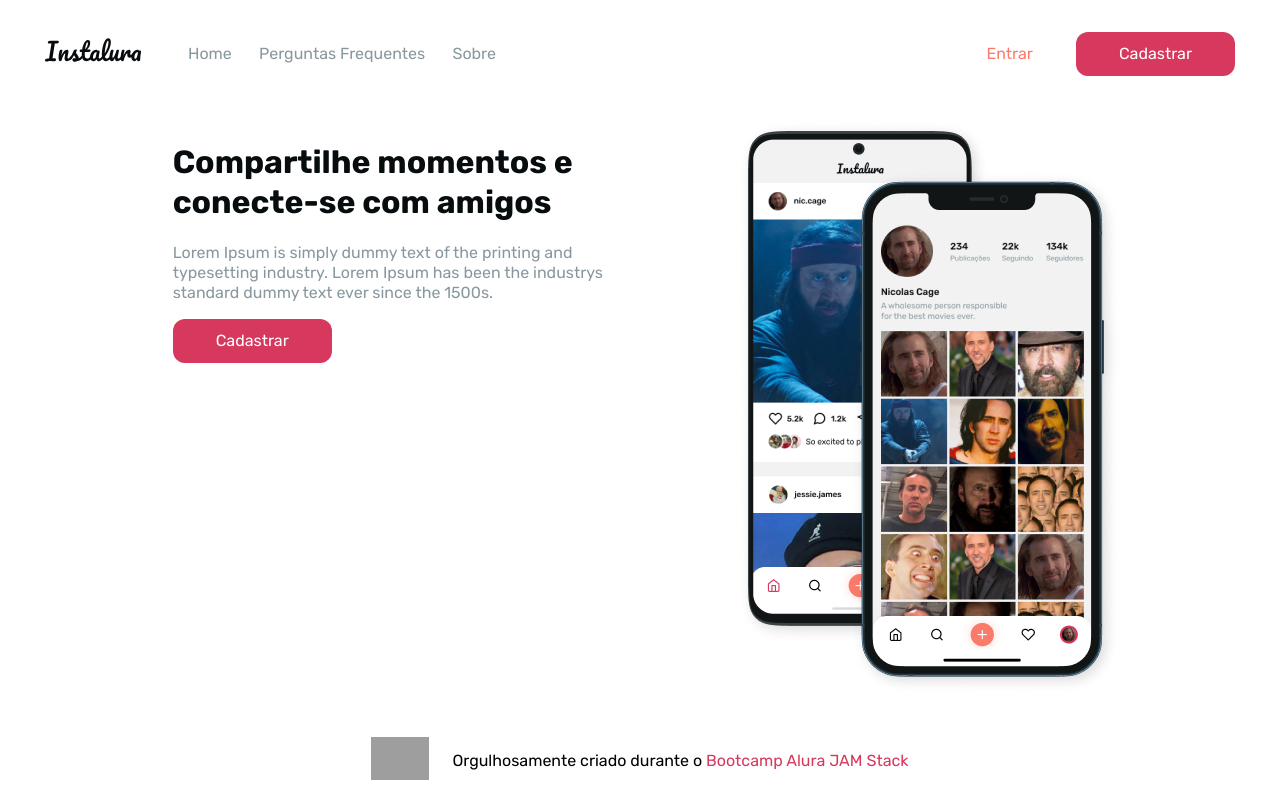
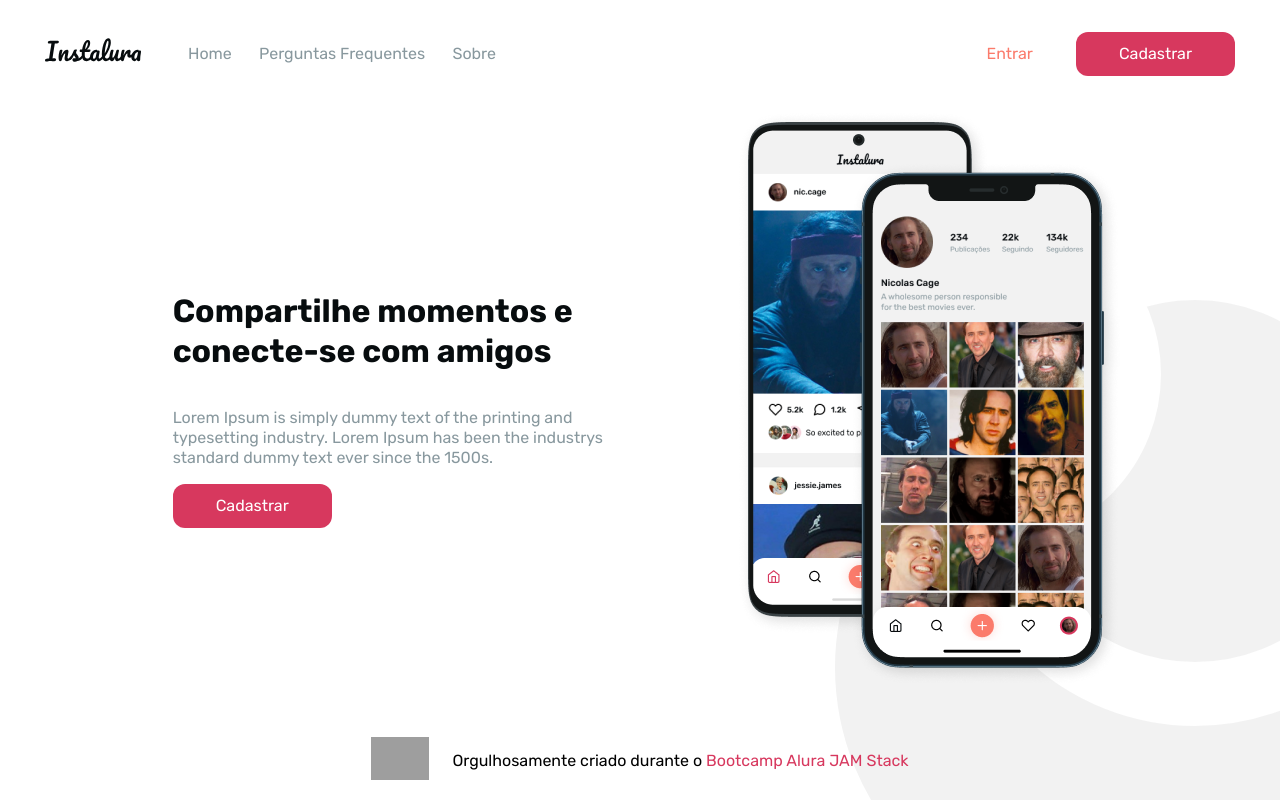
Before and after one commit to emersonpgomes/instalura, a Next.js app: page / in a window 1280 px wide. Built offline with nearby package versions, Linux system fonts and the light colour scheme; grey boxes are pictures that could not be loaded.

Commit message:
feat: resultado da aula 10 - componente Box

```diff
--- a/pages/index.tsx
+++ b/pages/index.tsx
@@ -4,11 +4,17 @@ import { Button } from '../src/components/common/button';
 import { Menu } from '../src/components/common/menu';
 import { Text } from '../src/components/common/text';
 import { Layout } from '../src/components/layout';
+import { Box } from '../src/components/layout/box';
 import { Grid } from '../src/components/layout/grid';
 
 export default function Home() {
   return (
-    <Layout>
+    <Box
+      as={Layout}
+      backgroundImage="url(/images/bubbles.svg)"
+      backgroundRepeat="no-repeat"
+      backgroundPosition="bottom right"
+    >
       <Head>
         <title>Instalura - by: Emerson P. Gomes</title>
       </Head>
@@ -16,9 +22,21 @@ export default function Home() {
         <Menu />
       </Layout.Header>
       <Layout.Content>
-        <Grid.Container>
+        <Grid.Container
+          marginTop={{
+            xs: '32px',
+            md: 'auto',
+          }}
+        >
           <Grid.Row>
-            <Grid.Col offset={{ xs: 0, md: 1 }} span={{ xs: 12, md: 5 }}>
+            <Grid.Col
+              offset={{ xs: 0, md: 1 }}
+              span={{ xs: 12, md: 5 }}
+              display="flex"
+              alignItems="flex-start"
+              justifyContent="center"
+              flexDirection="column"
+            >
               <Text
                 variant="title"
                 tag="h1"
@@ -59,7 +77,7 @@ export default function Home() {
               <img
                 style={{ display: 'block', margin: 'auto' }}
                 src="/images/phones.png"
-                alt=""
+                alt="Imagem de celular com páginas internas do projeto com o perfil do Cage"
               />
             </Grid.Col>
           </Grid.Row>
@@ -79,6 +97,6 @@ export default function Home() {
           </a>
         </p>
       </Layout.Footer>
-    </Layout>
+    </Box>
   );
 }
--- /dev/null
+++ b/src/components/layout/box.tsx
@@ -0,0 +1,24 @@
+import styled from 'styled-components';
+import { CSSPropStyle } from '../theme/interface';
+import { propToStyle } from '../theme/utils';
+
+export type BoxProps = Pick<CSSPropStyle,
+| 'display'
+| 'flex'
+| 'flexDirection'
+| 'justifyContent'
+| 'flexWrap'
+| 'backgroundImage'
+| 'backgroundRepeat'
+| 'backgroundPosition'>
+
+export const Box = styled.div<BoxProps>`
+  ${propToStyle('display')}
+  ${propToStyle('flex')}
+  ${propToStyle('flexDirection')}
+  ${propToStyle('justifyContent')}
+  ${propToStyle('flexWrap')}
+  ${propToStyle('backgroundImage')}
+  ${propToStyle('backgroundRepeat')}
+  ${propToStyle('backgroundPosition')}
+`;
--- a/src/components/layout/grid/col.tsx
+++ b/src/components/layout/grid/col.tsx
@@ -1,13 +1,20 @@
 import styled, { css, FlattenSimpleInterpolation } from 'styled-components';
-import { BreakpointKeysType } from '../../theme/interface';
-import { getBreakpointsMedia } from '../../theme/utils';
+import { BreakpointKeysType, CSSPropStyle } from '../../theme/interface';
+import { getBreakpointsMedia, propToStyle } from '../../theme/utils';
 
 const MAX_GRID_COLUMNS = 12;
 
-interface GridColProps {
+interface GridColOwnProps {
   offset?: number | { [key in BreakpointKeysType]?: number };
   span: number | { [key in BreakpointKeysType]?: number };
 }
+
+type GridColCSSProps = Pick<
+  CSSPropStyle,
+  'display' | 'alignItems' | 'justifyContent' | 'flexDirection'
+>;
+
+export type GridColProps = GridColOwnProps & GridColCSSProps;
 
 function getColWidth(span: number) {
   return (100 * Math.min(span, MAX_GRID_COLUMNS)) / MAX_GRID_COLUMNS;
@@ -30,10 +37,10 @@ function getColOffsetStyle(offset: number) {
 }
 
 function getStyle(
-  propName: keyof GridColProps,
+  propName: keyof GridColOwnProps,
   getCSSFn: (value: number) => FlattenSimpleInterpolation
 ) {
-  return (prop: GridColProps) => {
+  return (prop: GridColOwnProps) => {
     const propValue = prop[propName];
 
     if (typeof propValue === 'number') {
@@ -58,4 +65,9 @@ export const GridCol = styled.div<GridColProps>`
 
   ${getStyle('span', getColSpanStyle)}
   ${getStyle('offset', getColOffsetStyle)}
+
+  ${propToStyle('display')}
+  ${propToStyle('alignItems')}
+  ${propToStyle('justifyContent')}
+  ${propToStyle('flexDirection')}
 `;
--- a/src/components/layout/grid/container.tsx
+++ b/src/components/layout/grid/container.tsx
@@ -1,7 +1,10 @@
 import styled, { css } from 'styled-components';
-import { getBreakpointsMedia } from '../../theme/utils';
+import { CSSPropStyle } from '../../theme/interface';
+import { getBreakpointsMedia, propToStyle } from '../../theme/utils';
 
-export const GridContainer = styled.div`
+export type GridContainerProps = Pick<CSSPropStyle, 'marginTop'>
+
+export const GridContainer = styled.div<GridContainerProps>`
   width: 100%;
   padding: 0 28px;
   margin: 0 auto;
@@ -15,7 +18,9 @@ export const GridContainer = styled.div`
       padding: 0 16px;
     `,
     lg: css`
-      max-width: 1160px
+      max-width: 1160px;
     `,
   })}
+
+  ${propToStyle('marginTop')}
 `;
--- a/src/components/layout/header/header-style.tsx
+++ b/src/components/layout/header/header-style.tsx
@@ -1,5 +1,5 @@
 import styled from 'styled-components';
 
 export const HeaderStyle = styled.header`
-  margin-bottom: 18px;
+  /* margin-bottom: 18px; */
 `;
```
Also changed, not shown: public/images/bubbles.svg (added).
